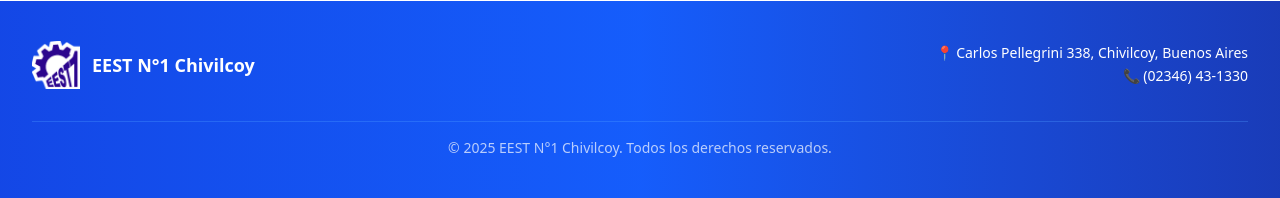
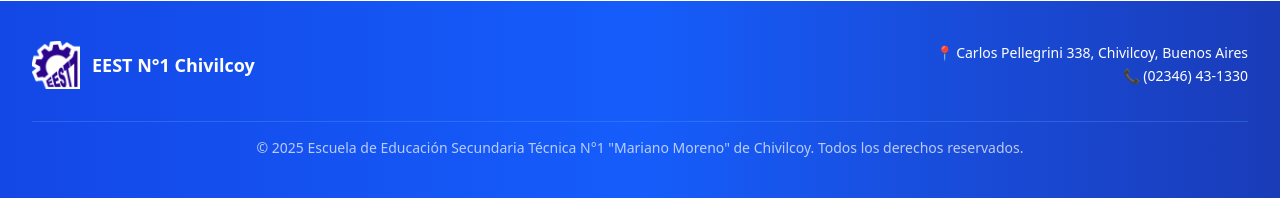
Before and after one commit to Bernard2806/ReservationSystem, a PHP site: page / in a window 1280 px wide. Shown: the part 1120-1318 px from the top of the page. Run offline with PHP 8.4, Linux system fonts and the light colour scheme; some libraries are stand-ins or nearby versions.

Commit message:
fix: Actualizar el nombre completo de la escuela en el pie de página

```diff
--- a/ReservationSystem/public/includes/footer.php
+++ b/ReservationSystem/public/includes/footer.php
@@ -16,7 +16,7 @@
         </div>
 
         <div class="mt-8 border-t border-blue-400/30 pt-4 text-center text-sm text-white/70">
-            &copy; <?php echo date('Y'); ?> EEST N°1 Chivilcoy. Todos los derechos reservados.
+            &copy; <?php echo date('Y'); ?> Escuela de Educación Secundaria Técnica N°1 "Mariano Moreno" de Chivilcoy. Todos los derechos reservados.
         </div>
     </div>
 
```
